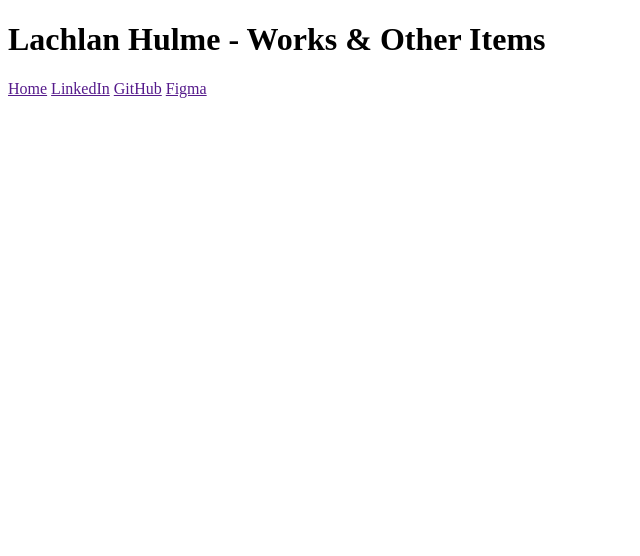
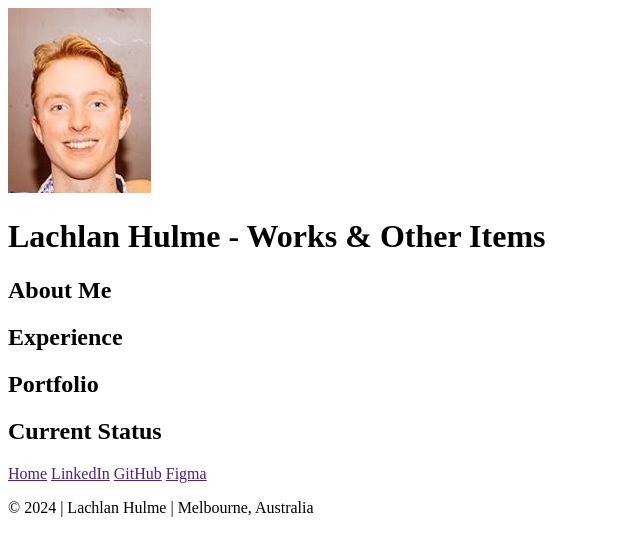
Before and after one commit to Toschie97/PersonalWebpage, a plain HTML site: page index.html in a window 1280 px wide. Shown: the whole page, without its empty margins (0-640 px from the left). Drawn offline with Linux system fonts and the light colour scheme.

Commit message:
Added headshot image and basic components of html such as image, header, body heading sections, footer and nav elements.

```diff
--- a/index.html
+++ b/index.html
@@ -6,15 +6,22 @@
     <title>Lachlan Hulme</title>
 </head>
 <body>
+    <img src="headshot.png" alt="">
     <header>
         <h1>Lachlan Hulme - Works & Other Items</h1>
     </header>
+        <h2>About Me</h2>
+        <h2>Experience</h2>
+        <h2>Portfolio</h2>
+        <h2>Current Status</h2>
         <nav>
             <a href="">Home</a>
             <a href="">LinkedIn</a>
             <a href="">GitHub</a>
             <a href="">Figma</a>
-
         </nav>
+    <footer>
+        <p>&copy 2024 | Lachlan Hulme | Melbourne, Australia</p>
+    </footer>
 </body>
 </html>
```
Also changed, not shown: headshot.png (added). Lines whose indentation alone changed are shown as unchanged.
